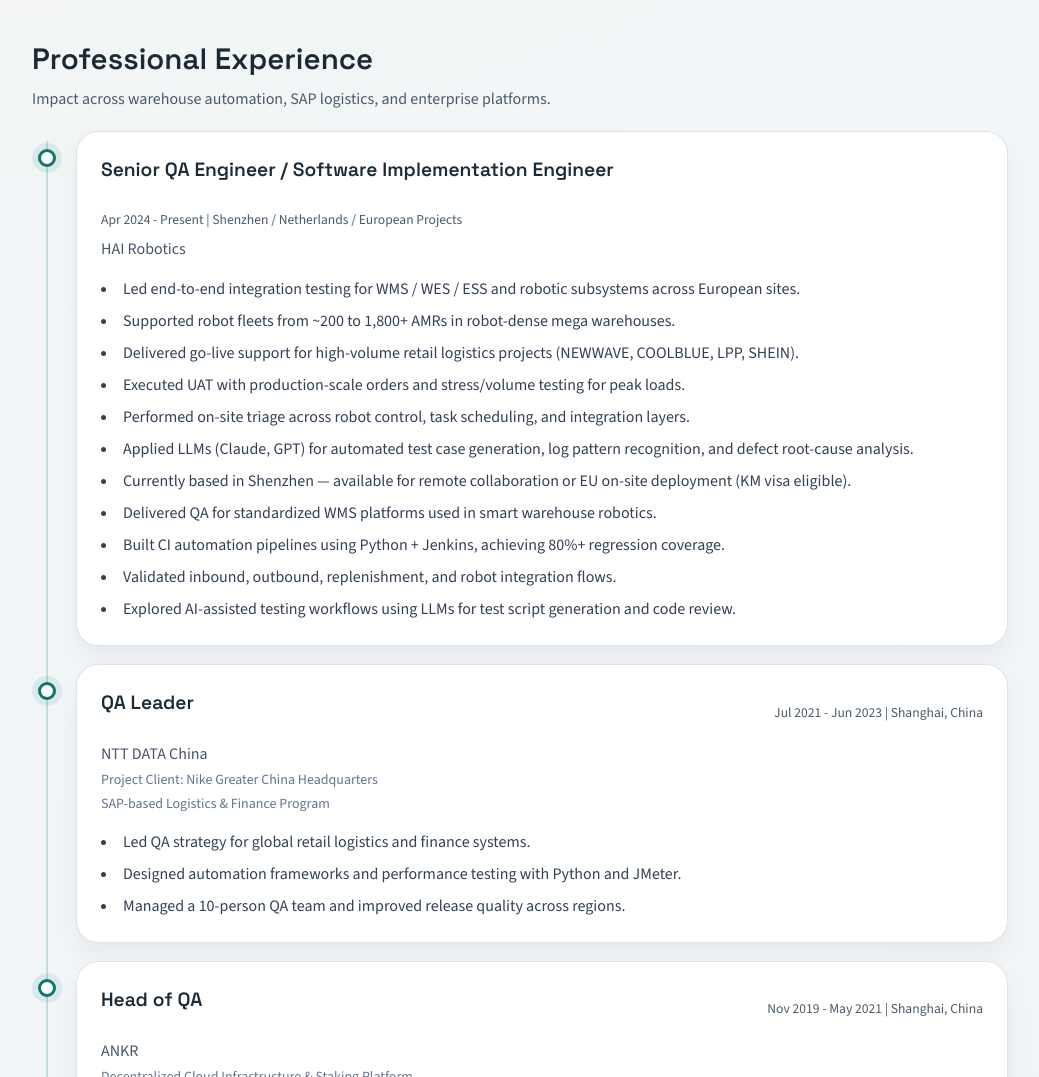
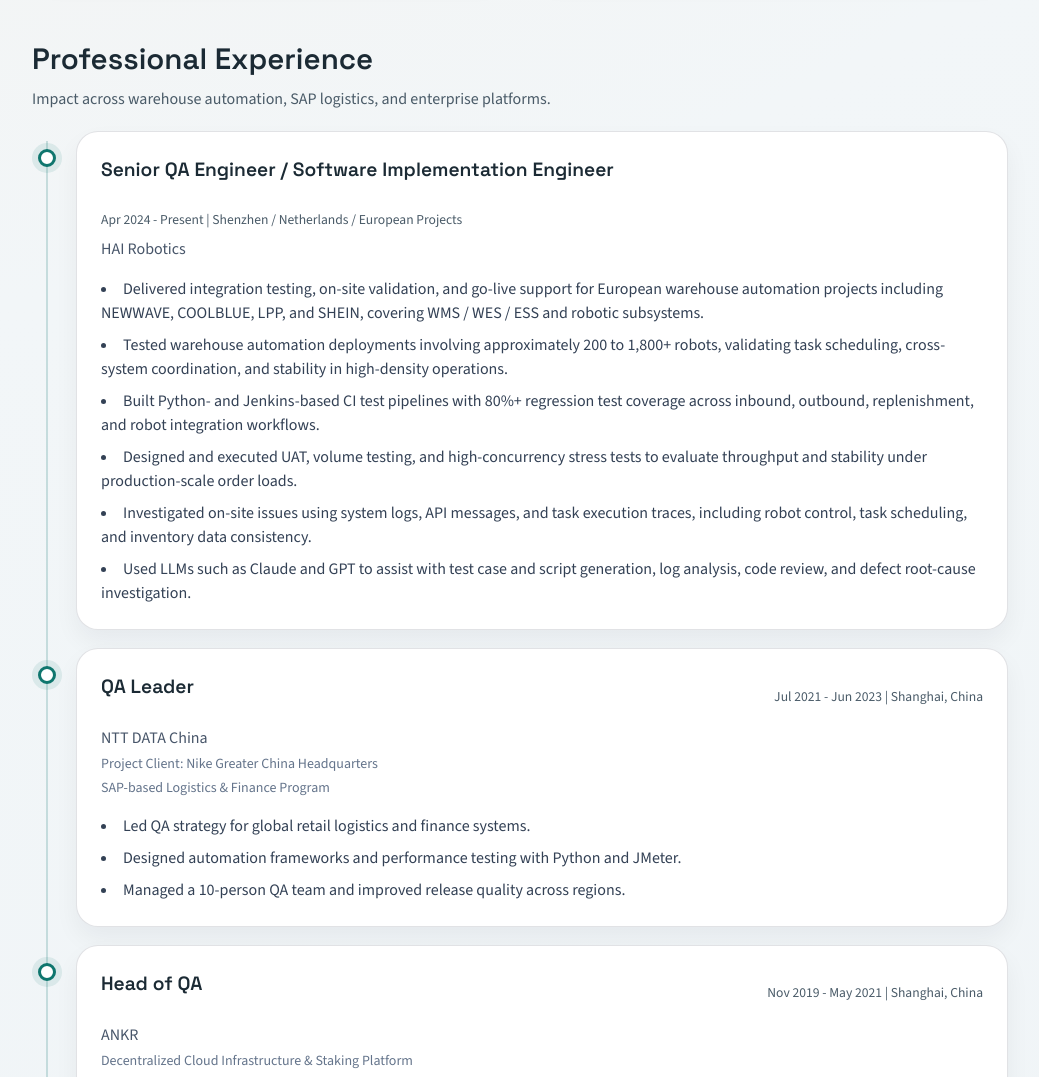
Before and after one commit to xyh421/xyh421.github.io, a plain HTML site: page index.html in a window 1280 px wide. Shown: the part 1760-2837 px from the top of the page, without its empty margins (120-1159 px from the left). Drawn offline with nearby package versions, Linux system fonts and the light colour scheme.

Commit message:
Condense HAI Robotics experience to six bilingual impact bullets

```diff
--- a/index.html
+++ b/index.html
@@ -56,14 +56,24 @@
       entries.en.exp3Client = 'Project Client: Nike Greater China Headquarters';
       entries.zh.exp3Client = '项目客户：Nike 大中华区总部';
       entries['zh-CN'].exp3Client = '项目客户：Nike 大中华区总部';
-      entries.zh.exp1Li8 = '负责智能仓储机器人标准化 WMS 平台的测试与质量保障，覆盖核心业务流程。';
-      entries.zh.exp1Li9 = '基于 Python 与 Jenkins 搭建持续集成自动化测试流水线，实现 80% 以上的回归测试覆盖率。';
-      entries.zh.exp1Li10 = '验证入库、出库、补货及机器人系统集成流程，保障业务端到端稳定运行。';
-      entries.zh.exp1Li11 = '探索利用大语言模型辅助测试脚本生成与代码审查，提高测试设计和问题排查效率。';
-      entries['zh-CN'].exp1Li8 = entries.zh.exp1Li8;
-      entries['zh-CN'].exp1Li9 = entries.zh.exp1Li9;
-      entries['zh-CN'].exp1Li10 = entries.zh.exp1Li10;
-      entries['zh-CN'].exp1Li11 = entries.zh.exp1Li11;
+      entries.en.exp1Li1 = "Delivered integration testing, on-site validation, and go-live support for European warehouse automation projects including NEWWAVE, COOLBLUE, LPP, and SHEIN, covering WMS / WES / ESS and robotic subsystems.";
+      entries.en.exp1Li2 = "Tested warehouse automation deployments involving approximately 200 to 1,800+ robots, validating task scheduling, cross-system coordination, and stability in high-density operations.";
+      entries.en.exp1Li3 = "Built Python- and Jenkins-based CI test pipelines with 80%+ regression test coverage across inbound, outbound, replenishment, and robot integration workflows.";
+      entries.en.exp1Li4 = "Designed and executed UAT, volume testing, and high-concurrency stress tests to evaluate throughput and stability under production-scale order loads.";
+      entries.en.exp1Li5 = "Investigated on-site issues using system logs, API messages, and task execution traces, including robot control, task scheduling, and inventory data consistency.";
+      entries.en.exp1Li6 = "Used LLMs such as Claude and GPT to assist with test case and script generation, log analysis, code review, and defect root-cause investigation.";
+      entries.zh.exp1Li1 = "大型仓储自动化项目交付：参与 NEWWAVE、COOLBLUE、LPP、SHEIN 等欧洲物流自动化项目，负责 WMS / WES / ESS 与机器人子系统的集成测试、现场验证及上线支持。";
+      entries['zh-CN'].exp1Li1 = entries.zh.exp1Li1;
+      entries.zh.exp1Li2 = "大规模机器人系统测试：参与机器人规模约 200～1,800+ 台的仓储自动化项目，验证高密度作业环境下的任务调度、业务协同及系统稳定性。";
+      entries['zh-CN'].exp1Li2 = entries.zh.exp1Li2;
+      entries.zh.exp1Li3 = "自动化测试体系建设：基于 Python、Jenkins 搭建持续集成测试流水线，实现 80% 以上的回归测试覆盖率，覆盖入库、出库、补货及机器人集成流程。";
+      entries['zh-CN'].exp1Li3 = entries.zh.exp1Li3;
+      entries.zh.exp1Li4 = "性能与压力测试：设计并执行 UAT、业务量测试及高并发压力测试，验证生产规模订单下的系统吞吐能力和稳定性。";
+      entries['zh-CN'].exp1Li4 = entries.zh.exp1Li4;
+      entries.zh.exp1Li5 = "现场问题定位与解决：结合系统日志、接口报文及任务执行链路，分析机器人控制、任务调度、库存数据一致性等问题，支持现场故障排查。";
+      entries['zh-CN'].exp1Li5 = entries.zh.exp1Li5;
+      entries.zh.exp1Li6 = "AI 辅助测试：使用 Claude、GPT 等大语言模型辅助测试用例与脚本生成、日志分析、代码审查及缺陷根因定位，提高测试与问题分析效率。";
+      entries['zh-CN'].exp1Li6 = entries.zh.exp1Li6;
       Object.keys(entries).forEach(function (lang) {
         if (translations[lang]) Object.assign(translations[lang], entries[lang]);
       });
@@ -251,17 +261,12 @@
             </div>
             <p class="text-slate-600 mt-2" data-translate="exp1Company">HAI Robotics</p>
             <ul class="list-disc list-inside text-slate-700 space-y-2 mt-4">
-              <li data-translate="exp1Li1">Led end-to-end integration testing for WMS / WES / ESS and robotic subsystems across European sites.</li>
-              <li data-translate="exp1Li2">Supported robot fleets from ~200 to 1,800+ AMRs in robot-dense mega warehouses.</li>
-              <li data-translate="exp1Li3">Delivered go-live support for high-volume retail logistics projects (NEWWAVE, COOLBLUE, LPP, SHEIN).</li>
-              <li data-translate="exp1Li4">Executed UAT with production-scale orders and stress/volume testing for peak loads.</li>
-              <li data-translate="exp1Li5">Performed on-site triage across robot control, task scheduling, and integration layers.</li>
-              <li data-translate="exp1Li6">Applied LLMs (Claude, GPT) for automated test case generation, log pattern recognition, and defect root-cause analysis.</li>
-              <li data-translate="exp1Li7">Currently based in Shenzhen — available for remote collaboration or EU on-site deployment (KM visa eligible).</li>
-              <li data-translate="exp1Li8">Delivered QA for standardized WMS platforms used in smart warehouse robotics.</li>
-              <li data-translate="exp1Li9">Built CI automation pipelines using Python + Jenkins, achieving 80%+ regression coverage.</li>
-              <li data-translate="exp1Li10">Validated inbound, outbound, replenishment, and robot integration flows.</li>
-              <li data-translate="exp1Li11">Explored AI-assisted testing workflows using LLMs for test script generation and code review.</li>
+              <li data-translate="exp1Li1">Delivered integration testing, on-site validation, and go-live support for European warehouse automation projects including NEWWAVE, COOLBLUE, LPP, and SHEIN, covering WMS / WES / ESS and robotic subsystems.</li>
+              <li data-translate="exp1Li2">Tested warehouse automation deployments involving approximately 200 to 1,800+ robots, validating task scheduling, cross-system coordination, and stability in high-density operations.</li>
+              <li data-translate="exp1Li3">Built Python- and Jenkins-based CI test pipelines with 80%+ regression test coverage across inbound, outbound, replenishment, and robot integration workflows.</li>
+              <li data-translate="exp1Li4">Designed and executed UAT, volume testing, and high-concurrency stress tests to evaluate throughput and stability under production-scale order loads.</li>
+              <li data-translate="exp1Li5">Investigated on-site issues using system logs, API messages, and task execution traces, including robot control, task scheduling, and inventory data consistency.</li>
+              <li data-translate="exp1Li6">Used LLMs such as Claude and GPT to assist with test case and script generation, log analysis, code review, and defect root-cause investigation.</li>
             </ul>
           </div>
         </div>
```
